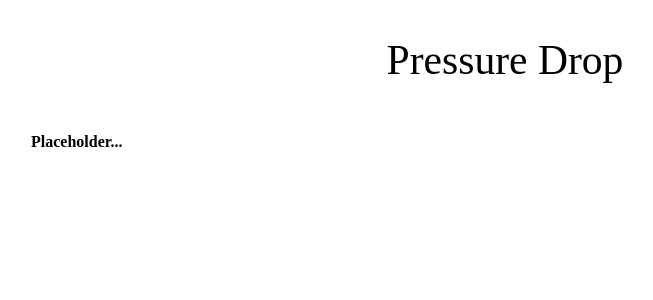
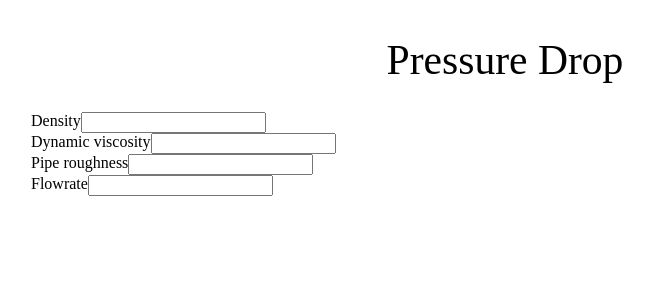
Before and after one commit to katebry/pressure-drop, a Vue app: page / in a window 1280 px wide. Shown: the top 300 px of the page, without its empty margins (135-788 px from the left). Built offline with nearby package versions, Linux system fonts and the light colour scheme.

Commit message:
feat: added InputData component inputs

```diff
--- a/src/App.vue
+++ b/src/App.vue
@@ -6,7 +6,7 @@ import InputData from "./components/InputData.vue";
 <template>
   <div class="parent">
     <Header class="header" msg="You did it!" />
-    <InputData class="inputData" />
+    <InputData />
   </div>
 </template>
 
@@ -22,8 +22,4 @@ import InputData from "./components/InputData.vue";
 .header {
   grid-area: 1 / 2 / 2 / 5;
 }
-
-.inputData {
-  grid-area: 2 / 2 / 4 / 4;
-}
 </style>
--- a/src/components/InputData.vue
+++ b/src/components/InputData.vue
@@ -1,3 +1,31 @@
 <template>
-  <h4>Placeholder...</h4>
+  <div class="wrapper">
+    <div class="row">
+      Density
+      <input type="number" />
+    </div>
+    <div class="row">
+      Dynamic viscosity
+      <input type="number" />
+    </div>
+    <div class="row">
+      Pipe roughness
+      <input type="number" />
+    </div>
+    <div class="row">
+      Flowrate
+      <input type="number" />
+    </div>
+  </div>
 </template>
+
+<style scoped>
+.wrapper {
+  grid-area: 2 / 2 / 4 / 4;
+  /*padding: 90px;*/
+}
+
+.row {
+  display: flex;
+}
+</style>
```
